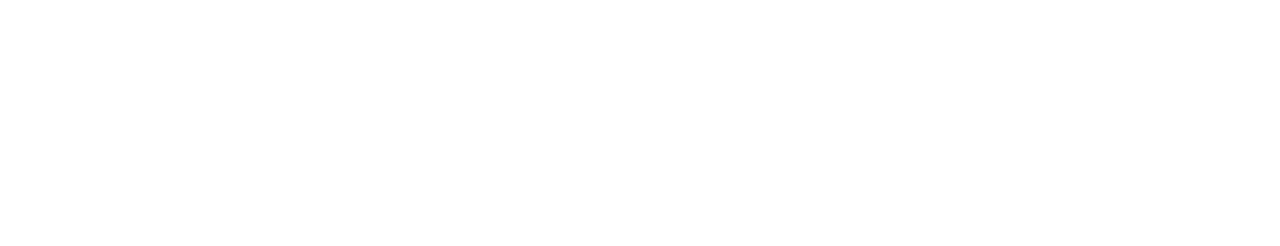
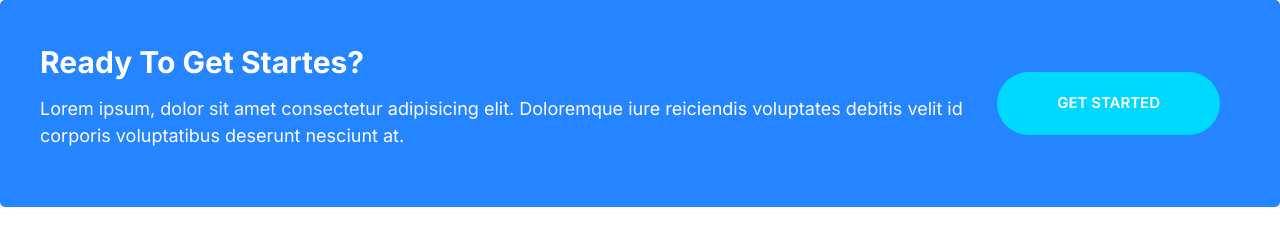
Before and after one commit to Lyriraki/mymoshify, a plain HTML site: page index.html in a window 1280 px wide. Drawn offline with Linux system fonts and the light colour scheme.

Commit message:
adding callouts

```diff
--- a/css/styles.css
+++ b/css/styles.css
@@ -240,6 +240,11 @@ a{
 .btn--outline:hover{
     background: var(--color-headings);
     color: #fff;
+}
+
+.btn--stretched{
+    padding-left: 6rem;
+    padding-right: 6rem;
 }
 
 .btn--block{
@@ -488,3 +493,46 @@ a{
         margin-left: 6rem;
     }
 }
+
+/* Callouts */
+
+.callout{
+    padding: 4rem;
+    border-radius: 5px;
+}
+
+.callout--primary{
+    background: var(--color-primary);
+    color: #fff;
+}
+
+.callout__heading{
+    color: #fff;
+    margin-top: 0;
+    font-size: 3rem;
+}
+
+.callout .btn{
+    justify-self: center;
+    align-self: center;
+
+}
+
+.callout__content{
+    text-align: center;
+}
+
+@media screen and (min-width: 768px) {
+    .callout .grid--1x2{
+        grid-template-columns: 1fr auto;
+    }
+
+    .callout__content{
+        text-align: left;
+    }
+
+    .callout .btn{
+        justify-self: start;
+        margin: 0 2rem;
+    }
+}
--- a/index.html
+++ b/index.html
@@ -12,5 +12,19 @@
     <link rel="stylesheet" href="css/normalize.css" />
     <link rel="stylesheet" href="css/styles.css" />
   </head>
-  <body></body>
+  <body>
+    <div class="callout callout--primary">
+      <div class="grid grid--1x2">
+        <div class="callout__content">
+          <h2 class="callout__heading">Ready To Get Startes?</h2>
+          <p>
+            Lorem ipsum, dolor sit amet consectetur adipisicing elit. Doloremque
+            iure reiciendis voluptates debitis velit id corporis voluptatibus
+            deserunt nesciunt at.
+          </p>
+        </div>
+        <a href="#" class="btn btn--secondary btn--stretched">Get Started</a>
+      </div>
+    </div>
+  </body>
 </html>
```
